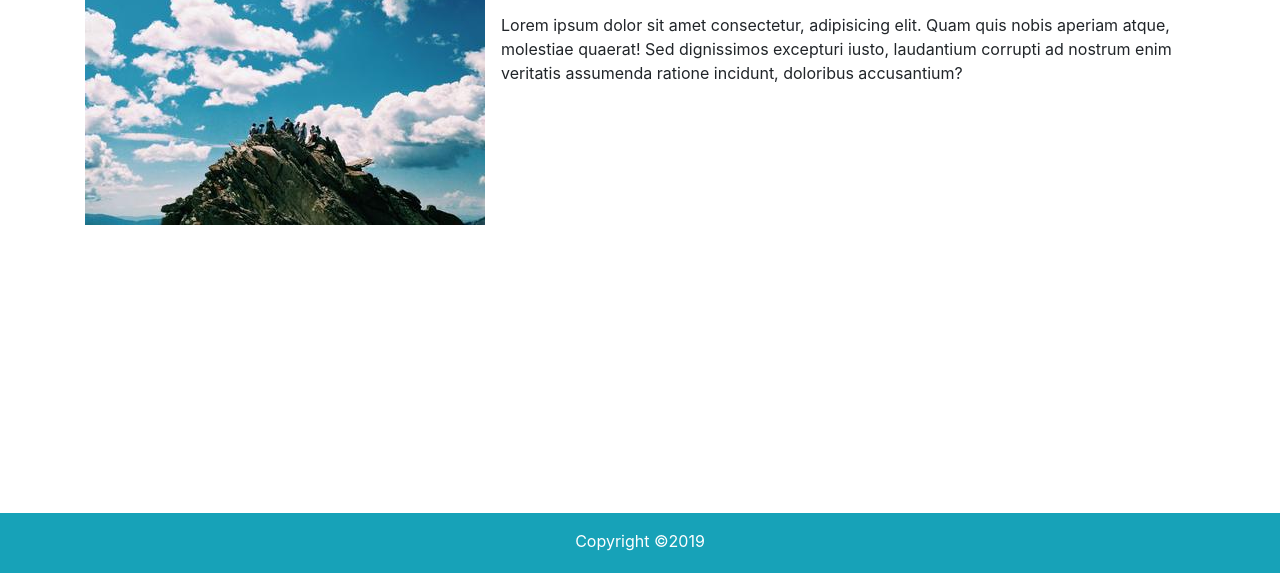
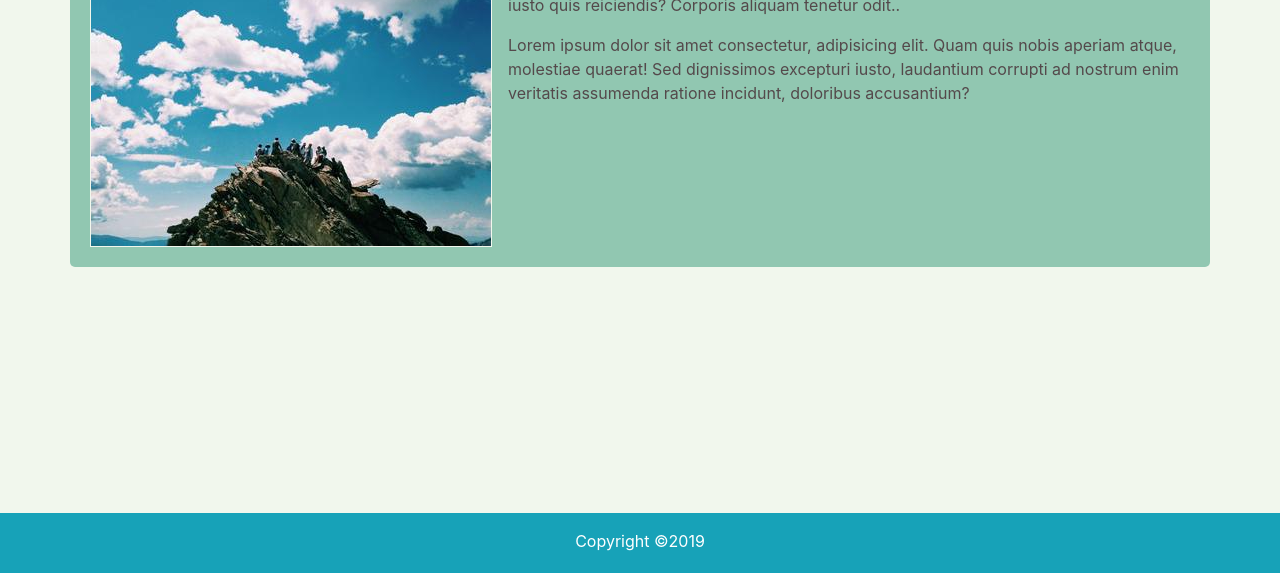
Before and after one commit to mesmerizingYeti/Bootstrap-Portfolio, a plain HTML site: page index.html in a window 1280 px wide. Shown: the part 227-800 px from the top of the page. Drawn offline with nearby package versions, Linux system fonts and the light colour scheme.

Commit message:
Added more color

```diff
--- a/assets/css/style.css
+++ b/assets/css/style.css
@@ -4,6 +4,8 @@ html {
 }
 body {
     margin-bottom: 60px;
+    padding-bottom: 10px;
+    background-color: #F1F7ED;
 }
 .footer {
     position: fixed;
@@ -16,4 +18,17 @@ body {
 }
 .container {
     margin-top: 40px;
+    margin-bottom: 40px;
+    background-color: #91C7B1;
+    padding: 20px;
+    border-radius: 5px;
 }
+.image-border {
+    border: 1px solid #F1F7ED;
+}
+.text-isabelline {
+    color: #F1F7ED;
+}
+.text-dark-liver {
+    color : #54494B;
+}
--- a/index.html
+++ b/index.html
@@ -25,11 +25,11 @@
   </nav>
 
   <div class="container d-flex flex-column h-100">
-    <h1 class="mt-0">About Me</h1>
+    <h1 class="mt-0 text-dark-liver">About Me</h1>
 
     <div class="media">
-      <img src="./assets/images/aboutPlaceholder.jpg" class="align-self-start mr-3" alt="Profile Image">
-      <div class="media-body">
+      <img src="./assets/images/aboutPlaceholder.jpg" class="align-self-start mr-3 image-border" alt="Profile Image">
+      <div class="media-body text-dark-liver">
         <p>Lorem ipsum dolor sit, amet consectetur adipisicing elit. Nostrum mollitia veniam adipisci dolor itaque dignissimos libero eius, consectetur, quibusdam sunt soluta suscipit eaque iusto quis reiciendis? Corporis aliquam tenetur odit..</p>
         <p>Lorem ipsum dolor sit amet consectetur, adipisicing elit. Quam quis nobis aperiam atque, molestiae quaerat! Sed dignissimos excepturi iusto, laudantium corrupti ad nostrum enim veritatis assumenda ratione incidunt, doloribus accusantium?</p>
       </div>
```
Also changed, not shown: contact.html (+4 -4 lines), portfolio.html (+1 -1 lines).
